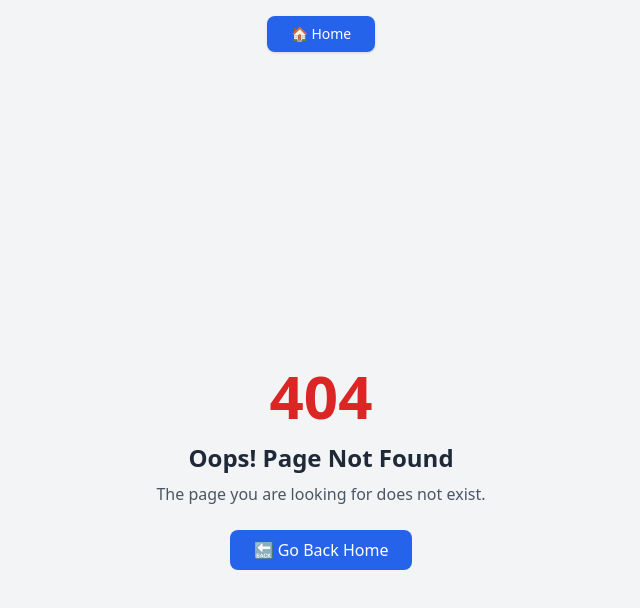
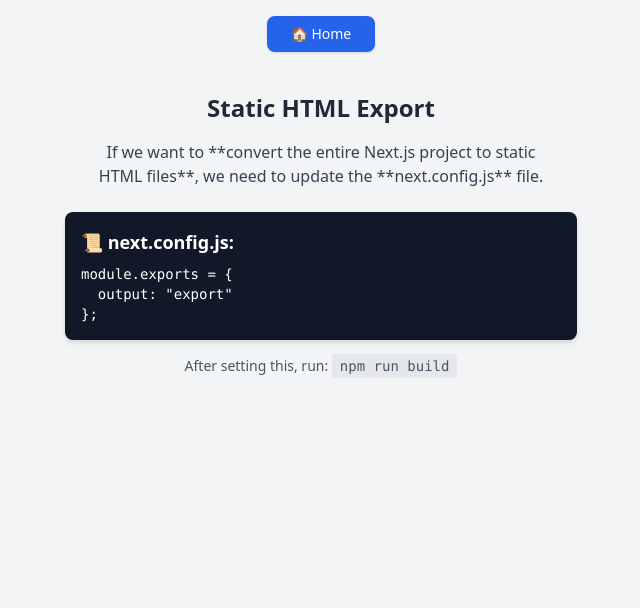
Before and after one commit to ZohaibArshad45/NextJS-Basic-to-advance, a Next.js app: page /static-html-page in a window 1280 px wide. Before the commit this address had no page. Shown: the top 608 px of the page, without its empty margins (319-959 px from the left). Built offline with nearby package versions, Linux system fonts and the light colour scheme.

Commit message:
Static HTML Export

```diff
--- a/next.config.js
+++ b/next.config.js
@@ -3,6 +3,7 @@
   images: {
     domains: ["images.pexels.com"],
   },
+  // "output" : "export"
 };
 
 module.exports = nextConfig; // ✅ Correct way to export in CommonJS
--- a/src/app/page.jsx
+++ b/src/app/page.jsx
@@ -83,6 +83,10 @@
         Static-Assets
         </Button>
 
+        <Button onClick={() => navLink('/static-html-page')} className="bg-yellow-800 hover:bg-yellow-600 text-white py-3 px-6 rounded-lg shadow-md transition">
+        Static Html Page
+        </Button>
+
       </div>
     </div>
   );
--- /dev/null
+++ b/src/app/static-html-page/page.jsx
@@ -0,0 +1,30 @@
+import React from 'react';
+
+const StaticHtmlPage = () => {
+    return (
+        <div className="flex flex-col items-center  min-h-screen bg-gray-100 p-6">
+            <h1 className="text-2xl font-bold text-gray-800 mb-4">Static HTML Export</h1>
+
+            <p className="text-gray-700 text-center max-w-md">
+                If we want to **convert the entire Next.js project to static HTML files**,
+                we need to update the **next.config.js** file.
+            </p>
+
+            {/* ✅ Code Block Display */}
+            <div className="mt-6 bg-gray-900 text-white p-4 rounded-lg shadow-md w-full max-w-lg">
+                <h2 className="text-lg font-semibold mb-2">📜 next.config.js:</h2>
+                <pre className="text-sm overflow-x-auto">
+                    <code>{`module.exports = {
+  output: "export"
+};`}</code>
+                </pre>
+            </div>
+
+            <p className="text-gray-600 mt-4 text-sm">
+                After setting this, run: <code className="bg-gray-200 px-2 py-1 rounded">npm run build</code>
+            </p>
+        </div>
+    );
+};
+
+export default StaticHtmlPage;
```
